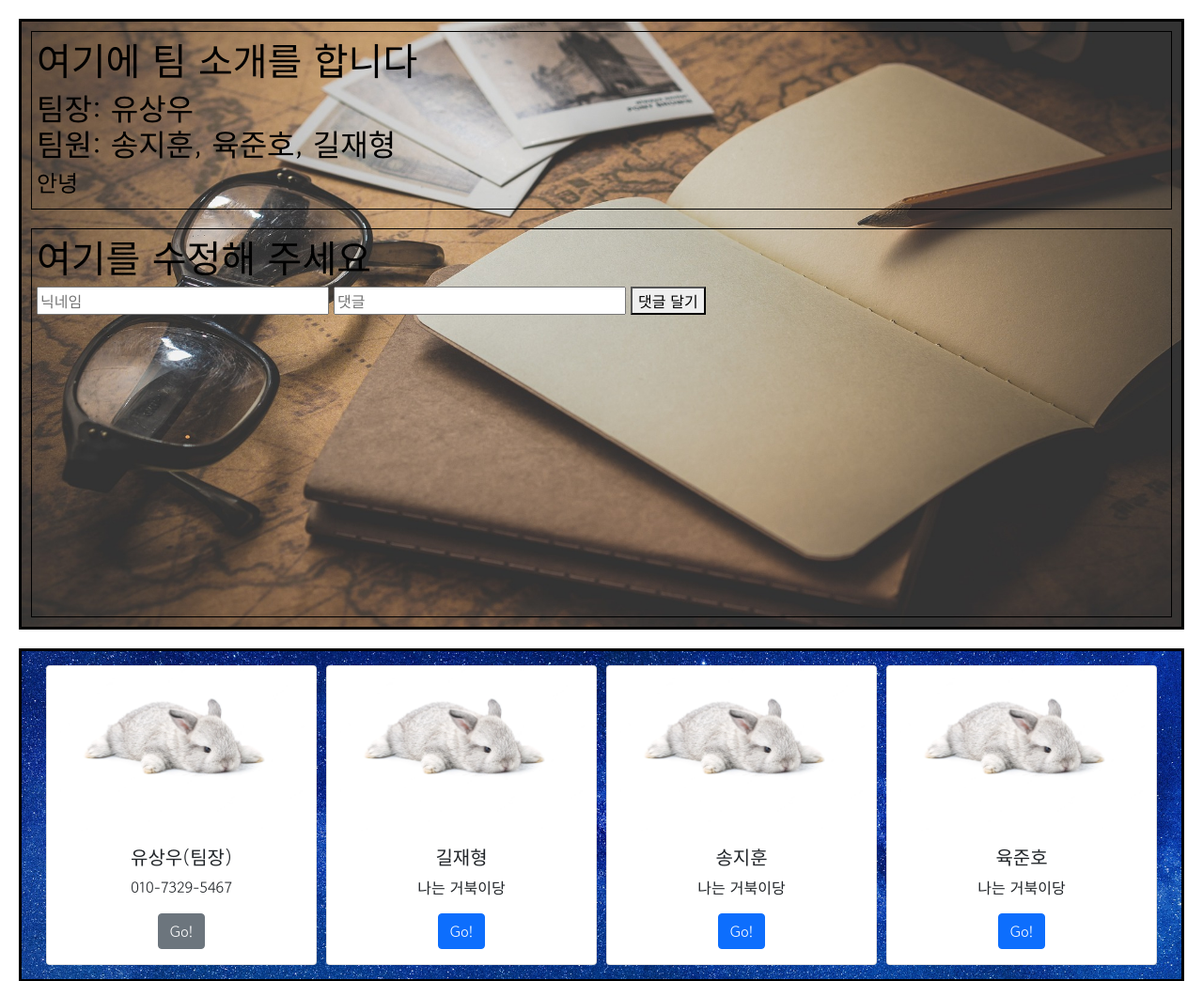
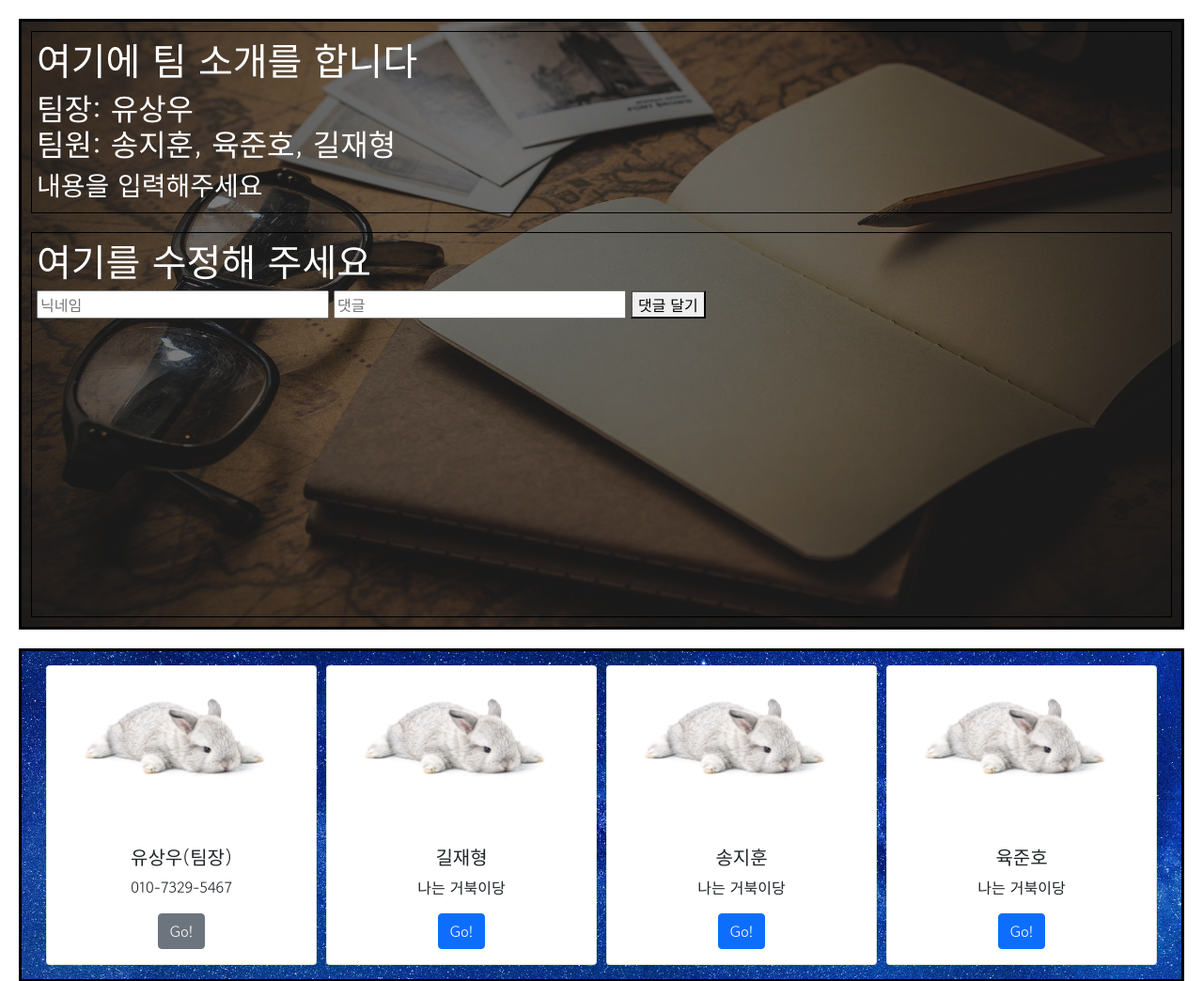
Before and after one commit to Mrgil0/FourGlass, a Flask app: page / in a window 1280 px wide. Shown: the part 250-1294 px from the top of the page at 94% size. Run offline with Flask 2, Linux system fonts and the light colour scheme; data that the repository does not hold is empty.

Commit message:
디자인변경

```diff
--- a/FourGlass/templates/mainpage.html
+++ b/FourGlass/templates/mainpage.html
@@ -20,9 +20,9 @@
         }
 
         .mytitle {
-            background-color: green;
+
             height: 250px;
-            background-image: linear-gradient(0deg, rgba(0, 0, 0, 0.5), rgba(0, 0, 0, 0.5)), url("https://movie-phinf.pstatic.net/20210715_95/1626338192428gTnJl_JPEG/movie_image.jpg");
+            background-image: linear-gradient(0deg, rgba(0, 0, 0, 0.5), rgba(0, 0, 0, 0.5)), url("https://cdn.fneyefocus.com/news/photo/201502/8623_10212_1201.jpg");
             background-position: center;
             background-size: cover;
 
@@ -46,9 +46,9 @@
             min-width: 1200px;
             background-position: center;
             background-size: cover;
-            background-image: url("/static/image/notepad.jpg");
+            background-image: linear-gradient(0deg, rgba(0, 0, 0, 0.5), rgba(0, 0, 0, 0.5)), url("/static/image/notepad.jpg");
 
-            color: black;
+            color: white;
 
             display: flex;
             flex-direction: column;
@@ -104,8 +104,6 @@
 <!------------------------수정사항--------------->
 <script src="https://code.jquery.com/jquery-3.4.1.js"></script>
 <script>
-
-
     $(document).ready(function () {
         set_temp()
         show_comment()
@@ -172,8 +170,6 @@
                                             </div>
                                         </div>`
                     $('#comment-list').append(temp_html)
-
-
                 }
             }
         });
@@ -188,7 +184,7 @@
         <div>
             <h1>여기에 팀 소개를 합니다</h1>
             <h2>팀장: 유상우<br>팀원: 송지훈, 육준호, 길재형</h2>
-            <h4>안녕</h4>
+            <h3>내용을 입력해주세요</h3>
         </div>
     </div>
     <div class="commentForm">
```
